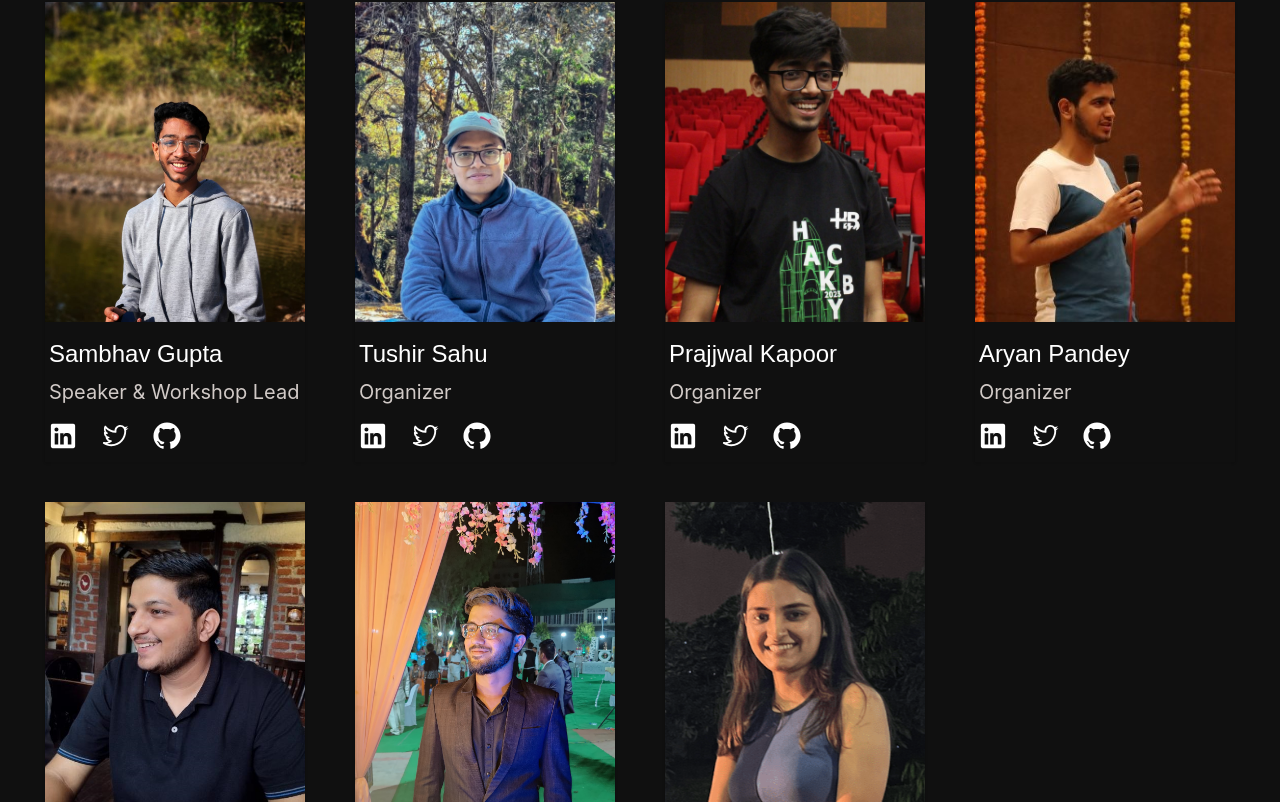
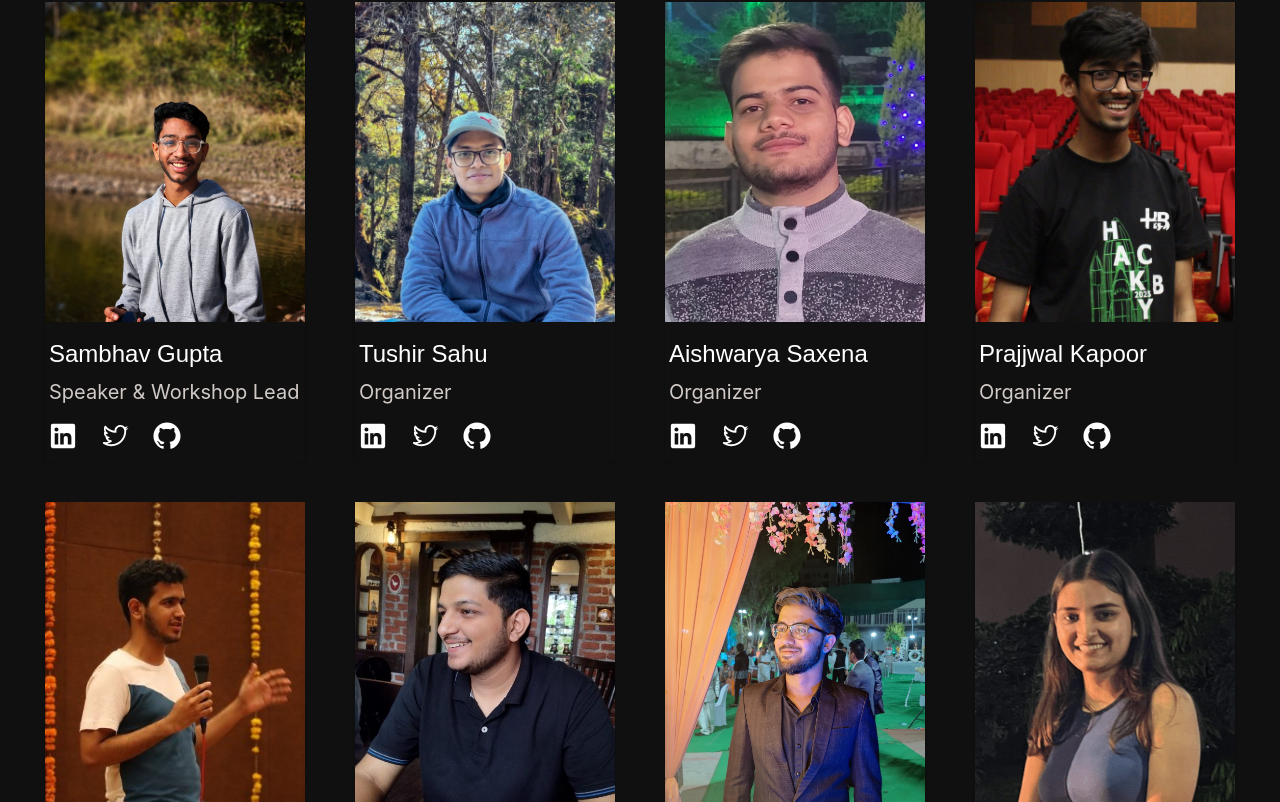
Before and after one commit to BitByte-TPC/hackbyte, a Next.js app: page /humans in a window 1280 px wide. Shown: the part 1586-2388 px from the top of the page. Built offline with nearby package versions, Linux system fonts and the light colour scheme; a web font is replaced by a local one.

Commit message:
add title sponsor

```diff
--- a/app/humans/page.jsx
+++ b/app/humans/page.jsx
@@ -3,18 +3,19 @@ import HumansCard from "@/components/HumansCard";
 import priyansh from "@/public/humansPage/priyansh.jpg";
 import bhavik from "@/public/humansPage/bhavik.jpg";
 import samyak from "@/public/humansPage/samyak.jpeg";
+import divyansh from "@/public/humansPage/divyansh.jpeg";
 import vansh from "@/public/humansPage/vansh.jpeg";
 import aditya from "@/public/humansPage/aditya.jpg";
-import tushir from "@/public/humansPage/tushir.jpeg";
-import divyansh from "@/public/humansPage/divyansh.jpeg";
-import aryan from "@/public/humansPage/aryan.jpg";
+import varun from "@/public/humansPage/varun.jpg";
 import deepanshu from "@/public/humansPage/deepanshu.jpg";
 import sambhav from "@/public/humansPage/sambhav.jpg";
-import varun from "@/public/humansPage/varun.jpg";
+import tushir from "@/public/humansPage/tushir.jpeg";
+import aish from "@/public/humansPage/aish.png";
+import prajjwal from "@/public/humansPage/prajjwal.jpg";
+import aryan from "@/public/humansPage/aryan.jpg";
+import prajwal from "@/public/humansPage/prajwal.png";
 import manoj from "@/public/humansPage/manoj.jpeg";
-import prajwal from "@/public/humansPage/prajwal.png";
 import nitya from "@/public/humansPage/nitya.png";
-import prajjwal from "@/public/humansPage/prajjwal.jpg";
 
 import CircleAnimation from "@/components/CircleAnimation";
 import Navbar from "@/components/Navbar";
@@ -120,6 +121,14 @@ export default function Team() {
       linkedin: "https://www.linkedin.com/in/tushir-sahu-b95549205/",
       twitter: "https://twitter.com/Tushir_Sahu",
       github: "https://github.com/TushirSahu",
+    },
+    {
+      name: "Aishwarya Saxena",
+      role: "Organizer",
+      profilepic: aish,
+      linkedin: "https://www.linkedin.com/in/aishwarya-saxena-05713618b/",
+      twitter: "#",
+      github: "#",
     },
     {
       name: "Prajjwal Kapoor",
--- a/app/partners/page.jsx
+++ b/app/partners/page.jsx
@@ -1,5 +1,8 @@
+import Navbar from "@/components/Navbar";
 import { Tabs, TabsContent, TabsList, TabsTrigger } from "@/components/ui/tabs";
 import SponsorCard from "@/components/ui/cards";
+
+import logitech from "@/public/partnersPage/logitech.png";
 
 import mlh from "@/public/partnersPage/mlh.webp";
 import github from "@/public/partnersPage/github.png";
@@ -18,7 +21,6 @@ import Taipy from "@/public/partnersPage/taipy.webp";
 import Godaddy from "@/public/partnersPage/Godaddy.webp";
 
 import CircleAnimation from "@/components/CircleAnimation";
-import Navbar from "@/components/Navbar";
 import Footer from "@/components/Footer";
 
 export const metadata = {
@@ -41,6 +43,12 @@ export const metadata = {
 };
 
 const normalSponsorsData = [
+  {
+    sponsor: "Logitech",
+    category: "Title Sponsor",
+    sponsorimgsrc: logitech,
+    site: "https://www.logitech.com",
+  },
   {
     sponsor: "MLH",
     category: "Platform Partner",
@@ -151,13 +159,15 @@ const Partners = () => {
           <TabsList className="mb-16 w-[19rem] min-w-[321px]:w-80 sm:w-[488px]">
             <TabsTrigger
               value="Sponsors"
-              className="sm:p-4 p-2 sm:w-60 w-40 min-[300px]:text-lg sm:text-2xl text-xl leading-7"
+              className="sm:p-4 p-2 sm:w-60 w-40 min-[300px]:text-lg sm:text-2xl
+                text-xl leading-7"
             >
               Sponsors
             </TabsTrigger>
             <TabsTrigger
               value="InKind Sponsors"
-              className="sm:p-4 p-2 sm:w-60 w-40 min-[300px]:text-lg sm:text-2xl text-xl leading-7"
+              className="sm:p-4 p-2 sm:w-60 w-40 min-[300px]:text-lg sm:text-2xl
+                text-xl leading-7"
             >
               In Kind Sponsors
             </TabsTrigger>
```
Also changed, not shown: public/humansPage/aish.png (added), public/partnersPage/logitech.png (added).
